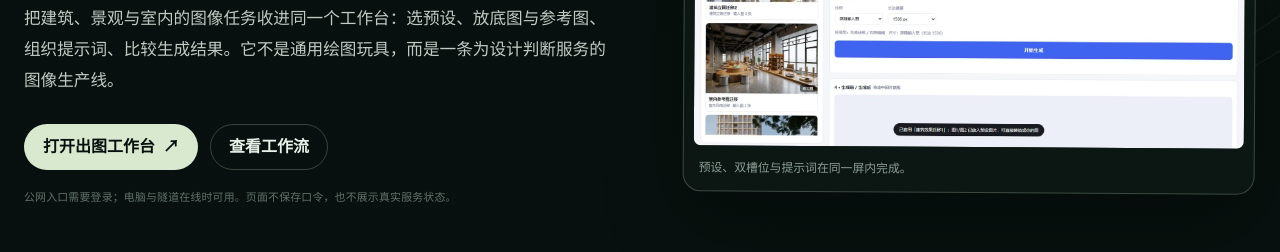
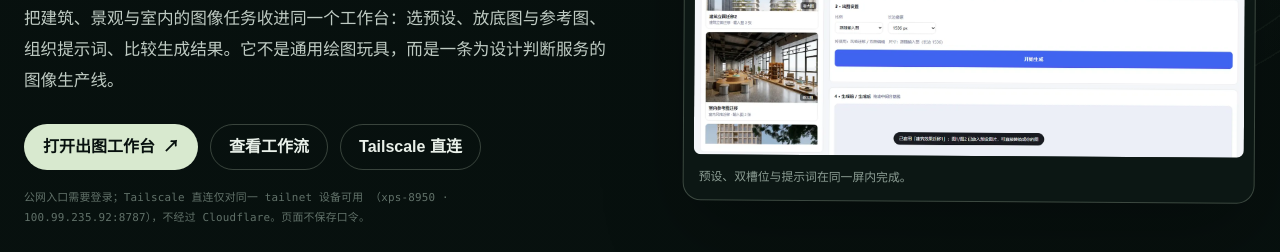
Before and after one commit to zbbxhl-max/tingye-portal, a website: page src/ai-image.html in a window 1280 px wide. Shown: the part 468-720 px from the top of the page. Drawn offline with Linux system fonts and the light colour scheme.

Commit message:
feat: add Tailscale direct link for private access

```diff
--- a/src/ai-image.html
+++ b/src/ai-image.html
@@ -72,9 +72,16 @@
                 打开出图工作台 <span aria-hidden="true">↗</span>
               </a>
               <a class="button button--quiet" href="#lab-flow">查看工作流</a>
+              <a
+                class="button button--quiet"
+                href="http://100.99.235.92:8787/"
+                target="_blank"
+                rel="noopener noreferrer"
+              >Tailscale 直连</a>
             </div>
             <p class="lab-hero__note">
-              公网入口需要登录；电脑与隧道在线时可用。页面不保存口令，也不展示真实服务状态。
+              公网入口需要登录；Tailscale 直连仅对同一 tailnet 设备可用
+              （xps-8950 · 100.99.235.92:8787），不经过 Cloudflare。页面不保存口令。
             </p>
           </div>
           <figure class="lab-frame lab-frame--hero">
```
Also changed, not shown: src/tools.html (+6 -0 lines), README.md.
